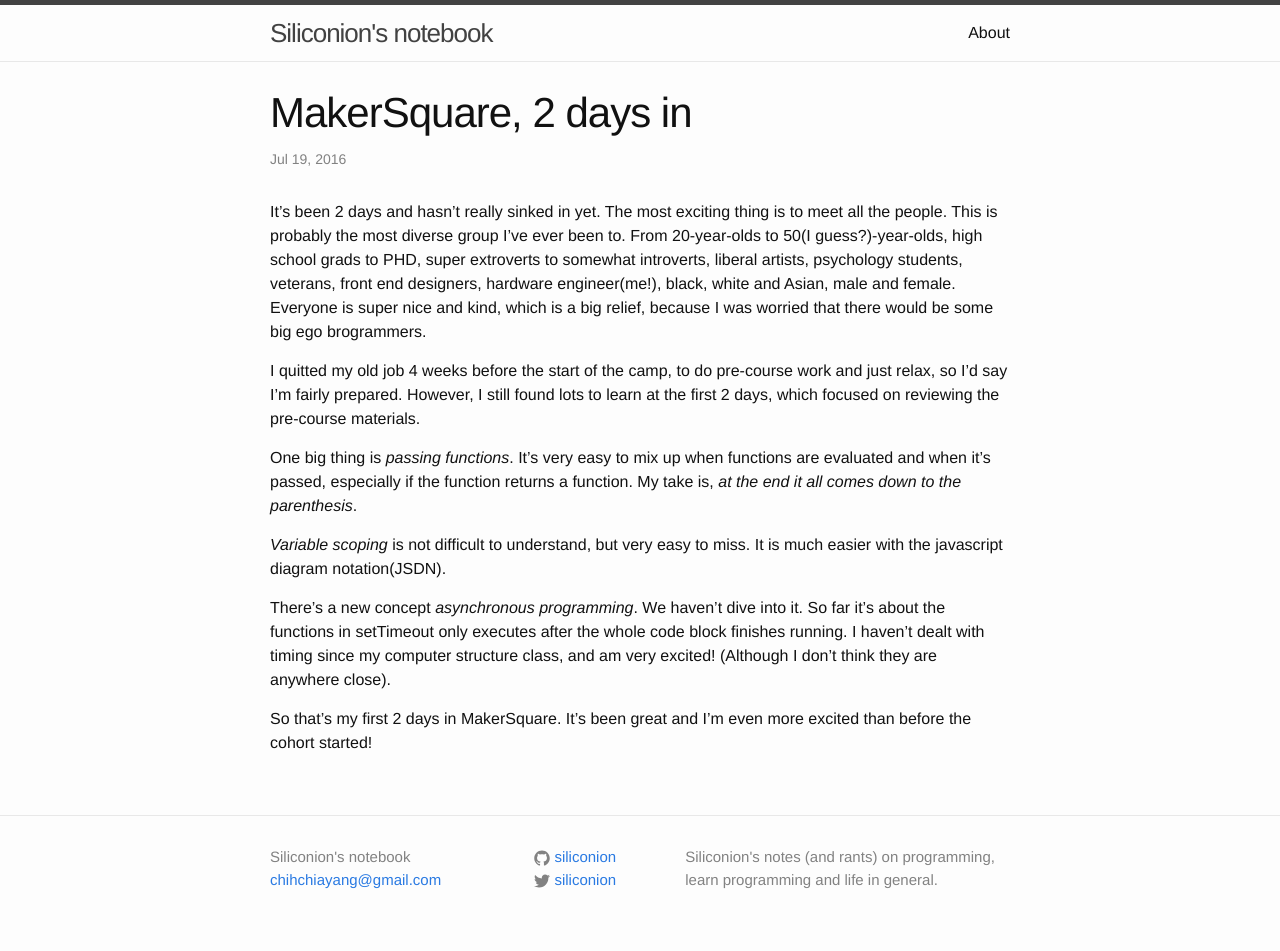
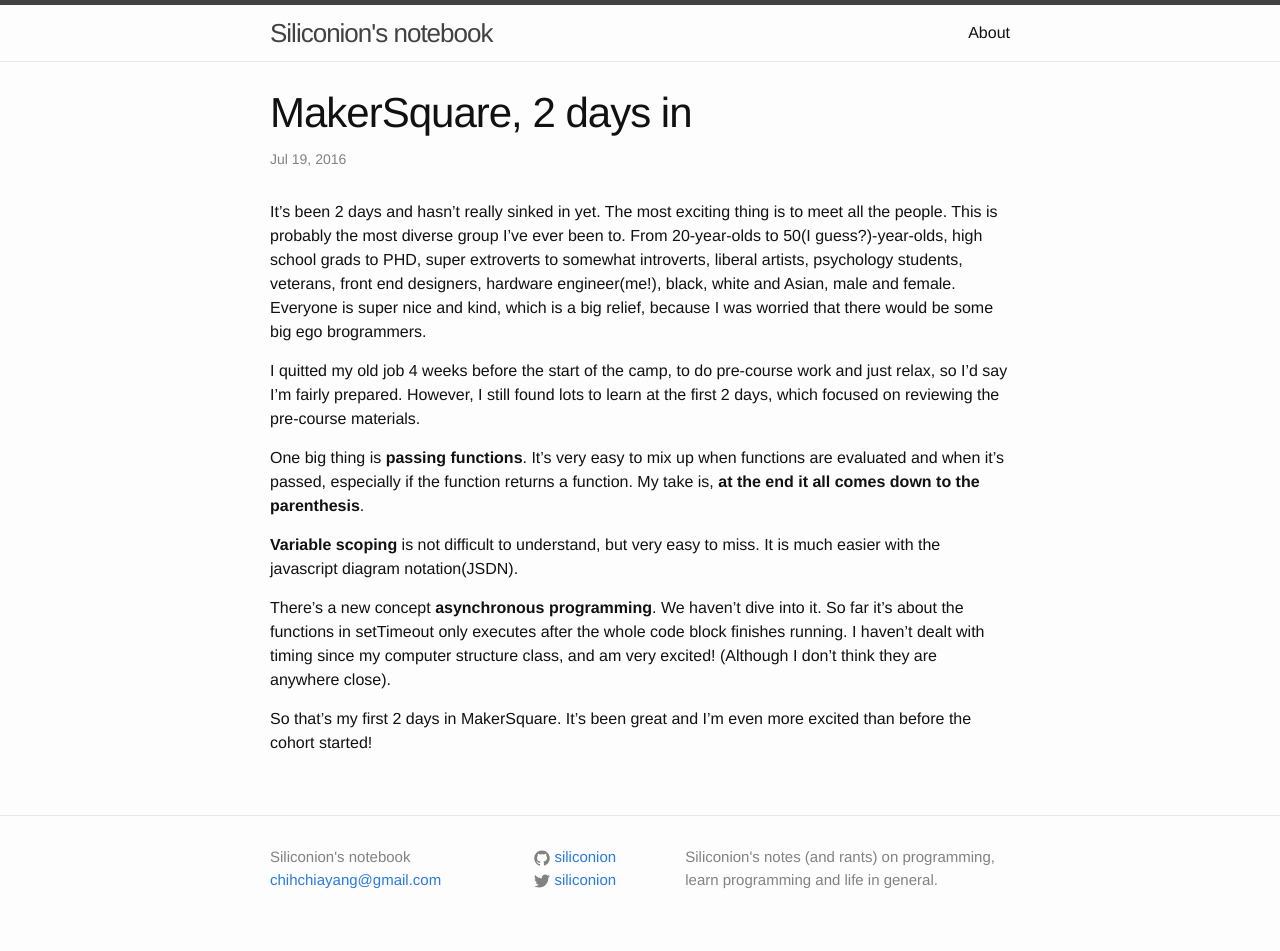
Before and after one commit to siliconion/siliconion.github.com, a Jekyll site: the page built from _posts/2016-07-19-2-days-in-MKS.md, in a window 1280 px wide. Built offline with Jekyll 4.4.1, drawn with Linux system fonts in a browser that asks for light colours.

Commit message:
change markdown

```diff
--- a/_posts/2016-07-19-2-days-in-MKS.md
+++ b/_posts/2016-07-19-2-days-in-MKS.md
@@ -9,10 +9,10 @@ It's been 2 days and hasn't really sinked in yet. The most exciting thing is to
 
 I quitted my old job 4 weeks before the start of the camp, to do pre-course work and just relax, so I'd say I'm fairly prepared. However, I still found lots to learn at the first 2 days, which focused on reviewing the pre-course materials.
 
-One big thing is *passing functions*. It's very easy to mix up when functions are evaluated and when it's passed, especially if the function returns a function. My take is, *at the end it all comes down to the parenthesis*.
+One big thing is **passing functions**. It's very easy to mix up when functions are evaluated and when it's passed, especially if the function returns a function. My take is, **at the end it all comes down to the parenthesis**.
 
-*Variable scoping* is not difficult to understand, but very easy to miss. It is much easier with the javascript diagram notation(JSDN).
+**Variable scoping** is not difficult to understand, but very easy to miss. It is much easier with the javascript diagram notation(JSDN).
 
-There's a new concept *asynchronous programming*. We haven't dive into it. So far it's about the functions in setTimeout only executes after the whole code block finishes running. I haven't dealt with timing since my computer structure class, and am very excited! (Although I don't think they are anywhere close).
+There's a new concept **asynchronous programming**. We haven't dive into it. So far it's about the functions in setTimeout only executes after the whole code block finishes running. I haven't dealt with timing since my computer structure class, and am very excited! (Although I don't think they are anywhere close).
 
 So that's my first 2 days in MakerSquare. It's been great and I'm even more excited than before the cohort started!
```
